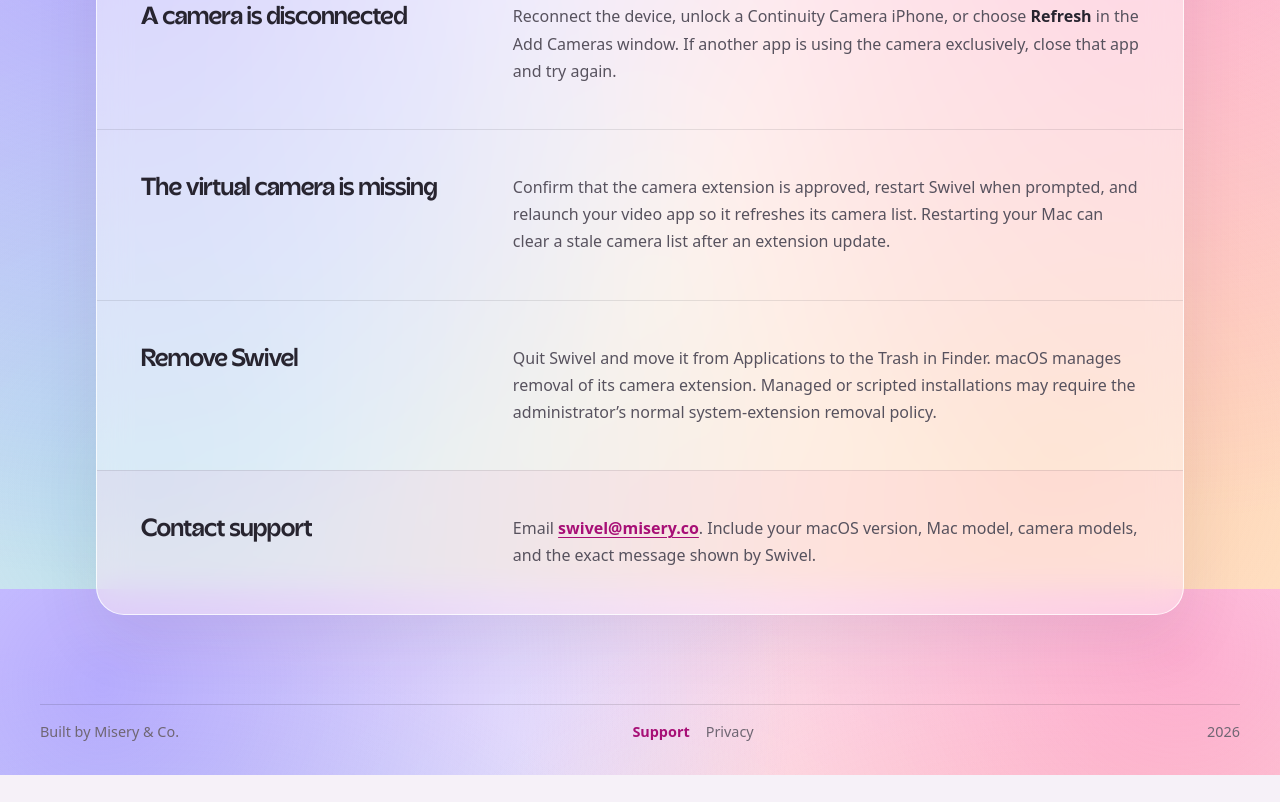
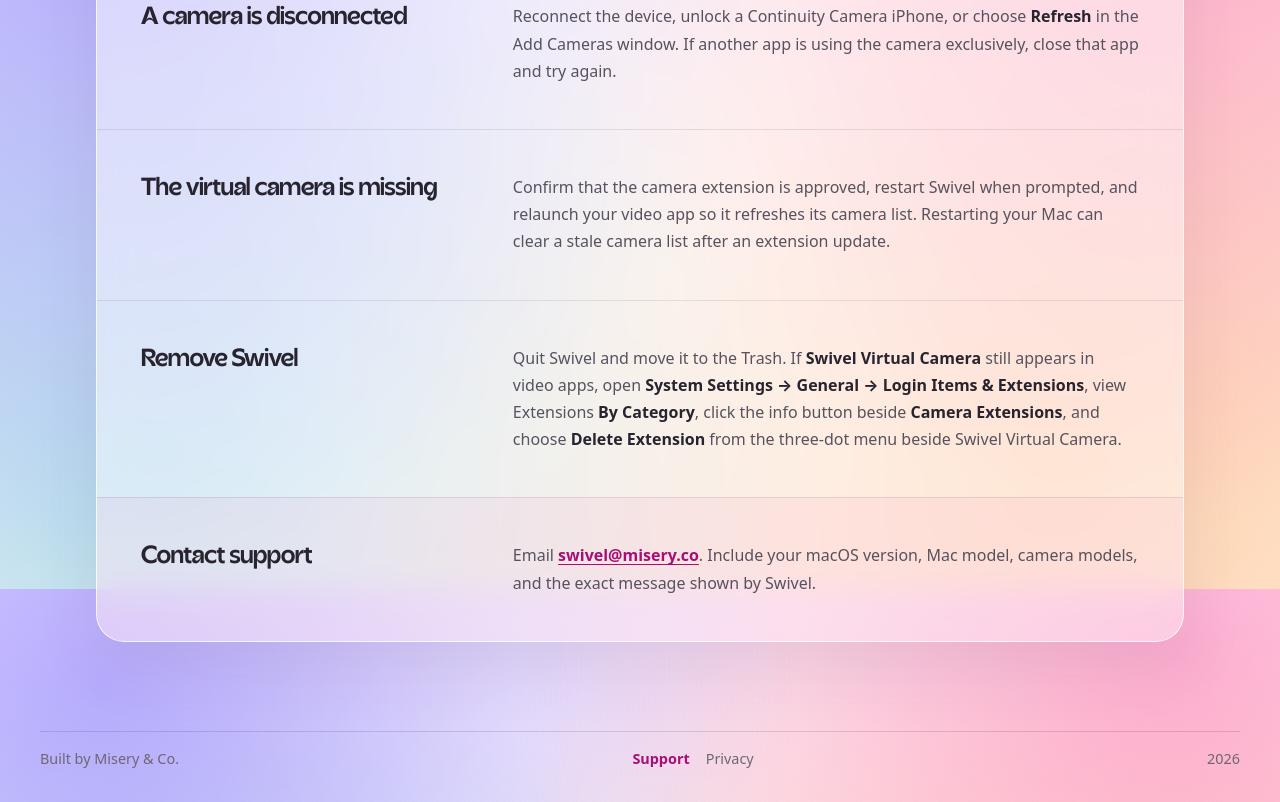
Before and after one commit to miseryco/swivel, a website built with Vite: page support/index.html in a window 1280 px wide. Shown: the part 1011-1813 px from the top of the page. Before the commit the page ends 1786 px from the top, so only its background shows below. Built offline with nearby package versions, Linux system fonts and the light colour scheme.

Commit message:
Add camera extension deletion steps to Remove Swivel

```diff
--- a/support/index.html
+++ b/support/index.html
@@ -100,9 +100,11 @@
 				<section>
 					<h2>Remove Swivel</h2>
 					<p>
-						Quit Swivel and move it from Applications to the Trash in Finder. macOS manages removal of its
-						camera extension. Managed or scripted installations may require the administrator’s normal
-						system-extension removal policy.
+						Quit Swivel and move it to the Trash. If <strong>Swivel Virtual Camera</strong> still appears in
+						video apps, open <strong>System Settings → General → Login Items &amp; Extensions</strong>, view
+						Extensions <strong>By Category</strong>, click the info button beside
+						<strong>Camera Extensions</strong>, and choose <strong>Delete Extension</strong> from the
+						three-dot menu beside Swivel Virtual Camera.
 					</p>
 				</section>
 
```
